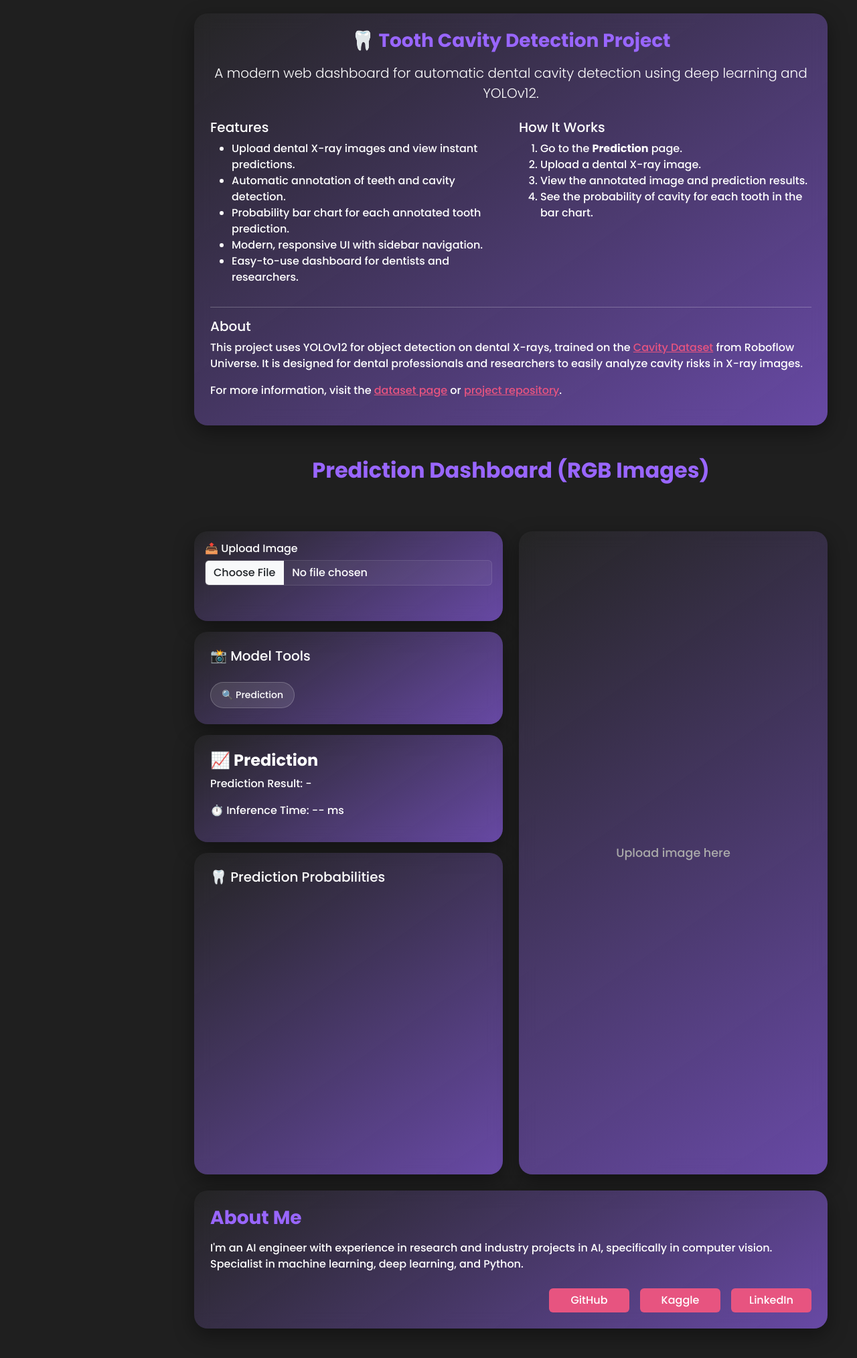
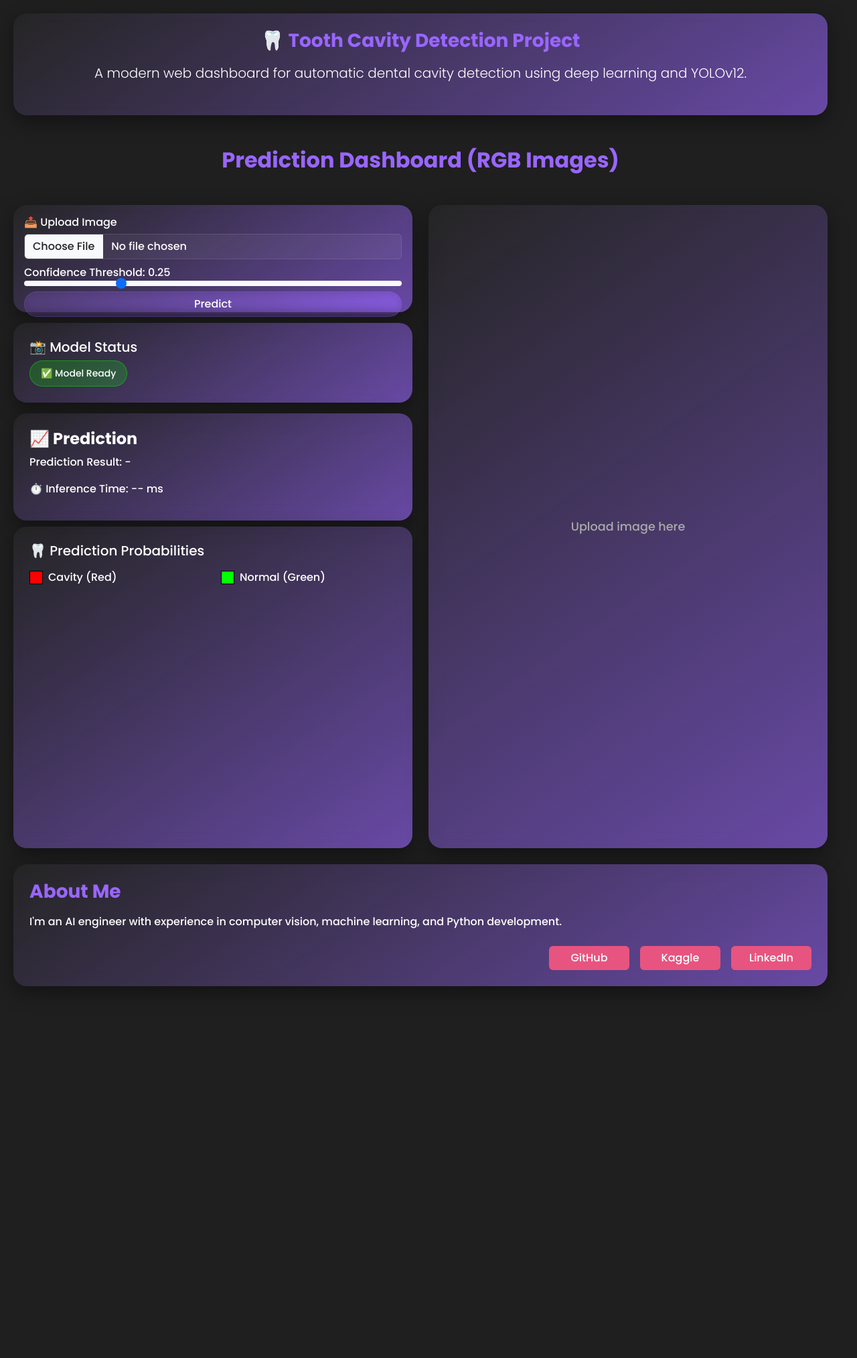
Before and after one commit to DanialSoleimany/YOLOv12-Tooth-Cavity-Detection, a Flask app: page / in a window 1280 px wide. Shown: the whole page at 67% size. After the commit the page ends 1472 px from the top, so only its background shows below. Run offline with Flask 3, Linux system fonts and the light colour scheme.

Commit message:
App structures being corrected

```diff
--- a/app.py
+++ b/app.py
@@ -1,16 +1,195 @@
-from flask import Flask, render_template, request, redirect, url_for
+from flask import Flask, render_template, request, jsonify, send_file
+from ultralytics import YOLO
+import cv2
+import os
+import time
+from datetime import datetime
 
 app = Flask(__name__)
 
-@app.route('/', methods=['GET', 'POST'])
+# === CONFIGURATION ===
+MODEL_PATH = 'models/best.pt'  # Path to your YOLO model
+CONFIDENCE_THRESHOLD = 0.25
+UPLOAD_FOLDER = 'temp_uploads'
+RESULTS_FOLDER = 'results'
+ANNOTATIONS_FOLDER = 'annotations'
+
+# Ensure folders exist
+os.makedirs(UPLOAD_FOLDER, exist_ok=True)
+os.makedirs(RESULTS_FOLDER, exist_ok=True)
+os.makedirs(ANNOTATIONS_FOLDER, exist_ok=True)
+
+# === CLASSES (modify for your dataset) ===
+CLASS_NAMES = ['cavity', 'normal']  # index 0 = cavity, index 1 = normal
+
+
+# === Load YOLO model ===
+try:
+    model = YOLO(MODEL_PATH)
+    print(f"✅ Model loaded from {MODEL_PATH}")
+except Exception as e:
+    print(f"❌ Error loading model: {e}")
+    model = None
+
+
+def predict_with_yolo(image_path, conf_threshold=0.25):
+    """
+    Run YOLO prediction and return annotated image + detection data
+    """
+    if model is None:
+        raise Exception("Model not loaded")
+
+    img_bgr = cv2.imread(str(image_path))
+    if img_bgr is None:
+        raise Exception("Could not load image")
+
+    original_size = (img_bgr.shape[1], img_bgr.shape[0])
+
+    # YOLO prediction
+    start_time = time.time()
+    results = model.predict(source=str(image_path), conf=conf_threshold, verbose=False)
+    inference_time = (time.time() - start_time) * 1000
+
+    annotated_img = img_bgr.copy()
+    detections = []
+
+    if results[0].boxes is not None:
+        for idx, box in enumerate(results[0].boxes, start=1):
+            cls_id = int(box.cls)
+            confidence = float(box.conf)
+            x1, y1, x2, y2 = map(int, box.xyxy[0])
+            class_name = CLASS_NAMES[cls_id] if cls_id < len(CLASS_NAMES) else f"class_{cls_id}"
+
+            # Cavity = red, Normal = green
+            color = (0, 0, 255) if cls_id == 0 else (0, 255, 0)  # 0=cavity (red), 1=normal (green)
+
+            # Draw rectangle
+            cv2.rectangle(annotated_img, (x1, y1), (x2, y2), color, 2)
+
+            # Draw object number
+            cv2.putText(annotated_img, str(idx), (x1, y1 - 5),
+                        cv2.FONT_HERSHEY_SIMPLEX, 0.7, (255, 255, 255), 2)
+
+            # Probabilities array: [cavity_prob, normal_prob]
+            probs = [0.0, 0.0]
+            if cls_id == 0:  # cavity
+                probs[0] = confidence
+            elif cls_id == 1:  # normal
+                probs[1] = confidence
+
+            detections.append({
+                'object_id': idx,
+                'class_id': cls_id,
+                'class_name': class_name,
+                'confidence': confidence,
+                'bbox': [x1, y1, x2, y2],
+                'probabilities': probs
+            })
+
+    return annotated_img, detections, inference_time, original_size
+
+
+def save_predictions_to_file(detections, original_image_size, filename):
+    """Save predictions in YOLO text format"""
+    width, height = original_image_size
+    annotation_file = os.path.join(ANNOTATIONS_FOLDER, f"{filename}.txt")
+
+    with open(annotation_file, 'w') as f:
+        for detection in detections:
+            cls_id = detection['class_id']
+            x1, y1, x2, y2 = detection['bbox']
+
+            center_x = ((x1 + x2) / 2) / width
+            center_y = ((y1 + y2) / 2) / height
+            bbox_width = (x2 - x1) / width
+            bbox_height = (y2 - y1) / height
+
+            f.write(f"{cls_id} {center_x:.6f} {center_y:.6f} {bbox_width:.6f} {bbox_height:.6f} {detection['confidence']:.6f}\n")
+
+    return annotation_file
+
+
+def save_annotated_image(img_bgr, filename):
+    """Save annotated image to results folder"""
+    timestamp = datetime.now().strftime("%Y%m%d_%H%M%S")
+    result_filename = f"{filename}_{timestamp}_predicted.jpg"
+    result_path = os.path.join(RESULTS_FOLDER, result_filename)
+    cv2.imwrite(result_path, img_bgr)
+    return result_path
+
+
+@app.route('/', methods=['GET'])
 def home():
-    if request.method == 'POST':
-        # Handle uploaded image or model (placeholder)
-        image = request.files.get('image')
-        model = request.files.get('model')
-        # Process and return result
-        return render_template('index.html', prediction="Bird", time="23ms")
     return render_template('index.html')
 
+
+@app.route('/api/predict', methods=['POST'])
+def api_predict():
+    print("Received prediction request")
+    if 'image' not in request.files:
+        print("No image in request files")
+        return jsonify({'error': 'No image provided'}), 400
+
+    image_file = request.files['image']
+    if image_file.filename == '':
+        print("Empty filename")
+        return jsonify({'error': 'No image selected'}), 400
+
+    try:
+        print(f"Processing image: {image_file.filename}")
+        original_filename = os.path.splitext(image_file.filename)[0]
+        temp_path = os.path.join(UPLOAD_FOLDER, image_file.filename)
+        image_file.save(temp_path)
+        print(f"Image saved to: {temp_path}")
+
+        conf_threshold = float(request.form.get('confidence', CONFIDENCE_THRESHOLD))
+        print(f"Confidence threshold: {conf_threshold}")
+
+        annotated_img, detections, inference_time, original_size = predict_with_yolo(temp_path, conf_threshold)
+        print(f"Prediction completed: {len(detections)} detections")
+        saved_image_path = save_annotated_image(annotated_img, original_filename)
+        annotation_file_path = save_predictions_to_file(detections, original_size, original_filename)
+
+        os.remove(temp_path)
+
+        return jsonify({
+            'detections': detections,
+            'inference_time_ms': round(inference_time, 2),
+            'num_detections': len(detections),
+            'confidence_threshold': conf_threshold,
+            'saved_image_path': os.path.basename(saved_image_path),
+            'annotation_file_path': os.path.basename(annotation_file_path)
+        })
+
+    except Exception as e:
+        return jsonify({'error': str(e)}), 500
+
+
+@app.route('/download/image/<filename>')
+def download_image(filename):
+    file_path = os.path.join(RESULTS_FOLDER, filename)
+    if os.path.exists(file_path):
+        return send_file(file_path, as_attachment=False)
+    return jsonify({'error': 'File not found'}), 404
+
+
+@app.route('/download/annotation/<filename>')
+def download_annotation(filename):
+    file_path = os.path.join(ANNOTATIONS_FOLDER, filename)
+    if os.path.exists(file_path):
+        return send_file(file_path, as_attachment=True, mimetype='text/plain')
+    return jsonify({'error': 'File not found'}), 404
+
+
+@app.route('/api/classes', methods=['GET'])
+def get_classes():
+    return jsonify({
+        'classes': CLASS_NAMES,
+        'num_classes': len(CLASS_NAMES)
+    })
+
+
 if __name__ == '__main__':
-    app.run(debug=True)
+    if model is None:
+        print("⚠️ Warning: Model not loaded.")
+    app.run(debug=True, host='0.0.0.0', port=5000)
--- a/static/scripts.js
+++ b/static/scripts.js
@@ -1,3 +1,5 @@
+// showSection function removed - not needed for this layout
+
 function previewImage(event) {
   const file = event.target.files[0];
   if (file && file.type.startsWith('image/')) {
@@ -13,13 +15,6 @@ function previewImage(event) {
   }
 }
 
-function showSection(sectionId) {
-  document.querySelectorAll('.sidebar a').forEach(a => a.classList.remove('active'));
-  document.getElementById('btn-' + sectionId).classList.add('active');
-  document.querySelectorAll('.section').forEach(s => s.classList.remove('active'));
-  document.getElementById(sectionId).classList.add('active');
-}
-
 function removeImage() {
   document.getElementById('preview-img').src = '#';
   document.getElementById('image-box').style.display = 'none';
@@ -28,31 +23,126 @@ function removeImage() {
   fileInput.value = '';
 }
 
-function updateProbabilityChart(labels, probabilities) {
+function updateProbabilityChart(detections) {
+  const labels = detections.map(d => `Obj ${d.object_id} (${d.class_name})`);
+  const cavityProbs = detections.map(d => d.probabilities[0]); // red
+  const normalProbs = detections.map(d => d.probabilities[1]); // green
+
   const ctx = document.getElementById('probabilityChart').getContext('2d');
   if (window.probChart) window.probChart.destroy();
+
   window.probChart = new Chart(ctx, {
     type: 'bar',
     data: {
       labels: labels,
-      datasets: [{
-        label: 'Probability',
-        data: probabilities,
-        backgroundColor: '#9966ff',
-        borderRadius: 8,
-      }]
+      datasets: [
+        {
+          label: 'Cavity (Red)',
+          data: cavityProbs,
+          backgroundColor: 'rgba(255, 0, 0, 0.8)',
+          borderColor: 'rgba(255, 0, 0, 1)',
+          borderWidth: 1
+        },
+        {
+          label: 'Normal (Green)',
+          data: normalProbs,
+          backgroundColor: 'rgba(0, 255, 0, 0.8)',
+          borderColor: 'rgba(0, 255, 0, 1)',
+          borderWidth: 1
+        }
+      ]
     },
     options: {
       responsive: true,
       plugins: {
-        legend: { display: false },
-        title: { display: false }
+        title: {
+          display: true,
+          text: 'Prediction Probabilities (Red=Cavity, Green=Normal)',
+          font: { size: 14, weight: 'bold' }
+        },
+        legend: {
+          position: 'top',
+          labels: {
+            usePointStyle: true,
+            padding: 20
+          }
+        }
       },
       scales: {
-        y: { beginAtZero: true, max: 1 }
+        y: {
+          beginAtZero: true,
+          max: 1,
+          title: { display: true, text: 'Confidence Score' }
+        },
+        x: {
+          title: { display: true, text: 'Detected Objects' }
+        }
       }
     }
   });
 }
-// Example usage (replace with real data after prediction):
-// updateProbabilityChart(['Tooth 1', 'Tooth 2', 'Tooth 3'], [0.85, 0.42, 0.67]);
+
+function sendPrediction() {
+  const fileInput = document.querySelector('input[name="image"]');
+  if (!fileInput.files.length) {
+    alert("Please select an image first.");
+    return;
+  }
+
+  const formData = new FormData();
+  formData.append("image", fileInput.files[0]);
+  formData.append("confidence", document.getElementById("confidence").value);
+
+  document.getElementById("prediction-result").textContent = "Processing...";
+  document.getElementById("inference-time").textContent = "-- ms";
+
+  fetch("/api/predict", {
+    method: "POST",
+    body: formData
+  })
+  .then(response => {
+    if (!response.ok) {
+      throw new Error(`HTTP error! status: ${response.status}`);
+    }
+    return response.json();
+  })
+  .then(data => {
+    if (data.error) {
+      alert("Error: " + data.error);
+      document.getElementById("prediction-result").textContent = "-";
+      return;
+    }
+
+    // Count detections by class
+    const cavityCount = data.detections.filter(d => d.class_id === 0).length;
+    const normalCount = data.detections.filter(d => d.class_id === 1).length;
+
+    document.getElementById("prediction-result").textContent =
+      data.num_detections > 0
+        ? `${data.num_detections} objects detected (${cavityCount} cavity, ${normalCount} normal)`
+        : "No objects detected";
+
+    document.getElementById("inference-time").textContent =
+      `${data.inference_time_ms} ms`;
+
+    if (data.detections.length > 0) {
+      updateProbabilityChart(data.detections);
+    } else {
+      updateProbabilityChart([]);
+    }
+
+    if (data.saved_image_path) {
+      const annotatedImageUrl = `/download/image/${data.saved_image_path}`;
+      const imgElement = document.getElementById("preview-img");
+      imgElement.src = annotatedImageUrl + `?t=${new Date().getTime()}`;
+      imgElement.style.display = "block";
+      document.getElementById("image-placeholder").style.display = "none";
+      document.getElementById("image-box").style.display = "block";
+    }
+  })
+  .catch(err => {
+    console.error("Prediction error:", err);
+    alert("An error occurred while predicting: " + err.message);
+    document.getElementById("prediction-result").textContent = "-";
+  });
+}
--- a/static/styles.css
+++ b/static/styles.css
@@ -7,45 +7,21 @@ body {
   display: flex;
 }
 
-.sidebar {
-  position: fixed;
-  top: 0;
-  left: 0;
-  bottom: 0;
-  width: 250px;
-  padding: 20px;
-  background: linear-gradient(145deg, #23234a 60%, #9966ff 100%);
-  color: #fff;
-  border-right: 1px solid rgba(255,255,255,0.08);
-  z-index: 100;
+/* === Section visibility === */
+.section {
+  display: block;
 }
 
-.sidebar h5 {
-  margin-bottom: 1.5rem;
-  font-weight: 500;
-  color: #fff;
+.section.active {
+  display: block;
 }
 
-.sidebar a {
-  display: block;
-  padding: 10px 15px;
-  margin-bottom: 10px;
-  color: #fff;
-  text-decoration: none;
-  border-radius: 999px;
-  transition: background 0.3s, color 0.3s;
-  font-weight: 500;
-}
-
-.sidebar a.active, .sidebar a:hover {
-  background: rgba(153,102,255,0.25);
-  color: #fff;
-}
+/* Sidebar removed - not needed for this layout */
 
 /* === محتوای اصلی === */
 .main-content {
-  margin-left: 270px;
   padding: 20px;
+  width: 100%;
 }
 
 /* === کارت‌ها === */
--- a/templates/index.html
+++ b/templates/index.html
@@ -9,67 +9,48 @@
   <link rel="stylesheet" href="{{ url_for('static', filename='styles.css') }}">
 </head>
 <body>
-  <div class="main-content container-fluid" style="min-height: 100vh; display: flex; align-items: center;">
+  <div class="main-content container-fluid" style="min-height: 100vh;">
     <div class="row g-4 w-100 justify-content-center" style="max-width: 100vw;">
-      <!-- Home Section (merged Home + About) -->
-      <div id="home" class="section active">
-        <div class="col-12">
+
+      <!-- Home Section -->
+      <div id="home" class="col-12">
         <div class="card p-4 mb-4">
           <h3 class="mb-3 text-center" style="font-weight:700; color:#9966ff;">🦷 Tooth Cavity Detection Project</h3>
           <p class="lead text-center mb-4">A modern web dashboard for automatic dental cavity detection using deep learning and YOLOv12.</p>
-            <div class="row">
-              <div class="col-md-6">
-                <h5>Features</h5>
-                <ul>
-                  <li>Upload dental X-ray images and view instant predictions.</li>
-                  <li>Automatic annotation of teeth and cavity detection.</li>
-                  <li>Probability bar chart for each annotated tooth prediction.</li>
-                  <li>Modern, responsive UI with sidebar navigation.</li>
-                  <li>Easy-to-use dashboard for dentists and researchers.</li>
-                </ul>
-              </div>
-              <div class="col-md-6">
-                <h5>How It Works</h5>
-                <ol>
-                  <li>Go to the <b>Prediction</b> page.</li>
-                  <li>Upload a dental X-ray image.</li>
-                  <li>View the annotated image and prediction results.</li>
-                  <li>See the probability of cavity for each tooth in the bar chart.</li>
-                </ol>
         </div>
       </div>
-            <hr>
-            <h5>About</h5>
-            <p>This project uses YOLOv12 for object detection on dental X-rays, trained on the <a href="https://universe.roboflow.com/roboflow-100/cavity-rs0uf" target="_blank" style="color:#e75480; font-weight:500;">Cavity Dataset</a> from Roboflow Universe. It is designed for dental professionals and researchers to easily analyze cavity risks in X-ray images.</p>
-            <p>For more information, visit the <a href="https://universe.roboflow.com/roboflow-100/cavity-rs0uf" target="_blank" style="color:#e75480; font-weight:500;">dataset page</a> or <a href="https://github.com/your-repo-url" target="_blank" style="color:#e75480; font-weight:500;">project repository</a>.</p>
-          </div>
-        </div>
-      </div>
+
       <!-- Prediction Section Title -->
       <div class="col-12">
         <h2 class="mb-4 text-center" style="font-weight:700; color:#9966ff;">Prediction Dashboard (RGB Images)</h2>
       </div>
-      <!-- Prediction Section (classic stacked layout) -->
-      <div id="prediction" class="section">
+
+      <!-- Prediction Section -->
+      <div id="prediction" class="col-12">
         <div class="row g-4 align-items-stretch">
-          <div class="col-12">
-            <!-- Removed: <h3 class="mb-4 text-center" style="font-weight:700; color:#9966ff;">🦷 Tooth Cavity Prediction Dashboard</h3> -->
-          </div>
-          <!-- LEFT COLUMN: Three stacked cards -->
+          <!-- LEFT COLUMN -->
           <div class="col-lg-6 d-flex flex-column">
             <div class="d-flex flex-column" style="height: 480px;">
-              <!-- Upload -->
+
+              <!-- Upload Card -->
               <div class="card p-3 position-relative" style="height:160px; margin-bottom:16px;">
                 <h6>📤 Upload Image</h6>
                 <input type="file" name="image" class="form-control" accept="image/*" onchange="previewImage(event)" required>
+                <label for="confidence" class="mt-2">Confidence Threshold: <span id="conf-value">0.25</span></label>
+                <input type="range" id="confidence" min="0" max="1" step="0.01" value="0.25" class="form-range" oninput="document.getElementById('conf-value').textContent=this.value">
+                <button type="button" class="btn btn-custom mt-2" onclick="sendPrediction()">Predict</button>
               </div>
+
               <!-- Tools -->
               <div class="card p-4 d-flex flex-column justify-content-between" style="height:160px; margin-bottom:16px;">
-                <h5>📸 Model Tools</h5>
+                <h5>📸 Model Status</h5>
                 <div class="d-flex flex-wrap gap-2">
-                  <div class="clickable-section" onclick="showSection('prediction')">🔍 Prediction</div>
+                  <div style="padding: 8px 16px; background-color: rgba(0, 255, 0, 0.2); border: 1px solid rgba(0, 255, 0, 0.4); border-radius: 20px; font-size: 14px;">
+                    ✅ Model Ready
                   </div>
                 </div>
+              </div>
+
               <!-- Prediction Result -->
               <div class="card p-4 d-flex flex-column justify-content-between prediction-section" style="height:160px; margin-bottom:16px;">
                 <div class="row flex-grow-1 align-items-center prediction-row">
@@ -85,13 +66,32 @@
                 </div>
               </div>
             </div>
-            <!-- Probability Bar Chart (separated, same height as right) -->
+
+            <!-- Probability Bar Chart -->
             <div class="card p-4 flex-grow-0" style="height:480px;">
               <h5 class="mb-3">🦷 Prediction Probabilities</h5>
-              <canvas id="probabilityChart" height="400"></canvas>
+
+              <!-- Color Legend -->
+              <div class="row mb-3">
+                <div class="col-6">
+                  <div class="d-flex align-items-center">
+                    <div style="width: 20px; height: 20px; background-color: #ff0000; border: 1px solid #000; margin-right: 8px;"></div>
+                    <span style="font-weight: 500;">Cavity (Red)</span>
                   </div>
                 </div>
-          <!-- RIGHT COLUMN: IMAGE DISPLAY -->
+                <div class="col-6">
+                  <div class="d-flex align-items-center">
+                    <div style="width: 20px; height: 20px; background-color: #00ff00; border: 1px solid #000; margin-right: 8px;"></div>
+                    <span style="font-weight: 500;">Normal (Green)</span>
+                  </div>
+                </div>
+              </div>
+
+              <canvas id="probabilityChart" height="350"></canvas>
+            </div>
+          </div>
+
+          <!-- RIGHT COLUMN: Image Display -->
           <div class="col-lg-6">
             <div class="card p-3 h-100 d-flex justify-content-center align-items-center position-relative" style="height: 480px;">
               <span id="image-placeholder" style="color:#aaa; font-size:1.1rem; position:absolute; left:0; right:0; top:50%; transform:translateY(-50%); text-align:center;">Upload image here</span>
@@ -103,12 +103,12 @@
           </div>
         </div>
       </div>
+
       <!-- About Me Section -->
-      <div id="about-me" class="section active">
-        <div class="col-12">
+      <div id="about-me" class="col-12">
         <div class="card p-4 mb-4 text-start">
           <h3 class="mb-3" style="font-weight:700; color:#9966ff;">About Me</h3>
-            <p class="mb-4">I'm an AI engineer with experience in research and industry projects in AI, specifically in computer vision. Specialist in machine learning, deep learning, and Python.</p>
+          <p class="mb-4">I'm an AI engineer with experience in computer vision, machine learning, and Python development.</p>
           <div class="d-flex gap-3 justify-content-end">
             <a href="https://github.com/DanialSoleimany" target="_blank" class="btn about-btn" style="min-width:120px; font-weight:500;">GitHub</a>
             <a href="https://www.kaggle.com/dankok" target="_blank" class="btn about-btn" style="min-width:120px; font-weight:500;">Kaggle</a>
@@ -119,9 +119,6 @@
     </div>
   </div>
 
-    <!-- Remove footer -->
-  </div>
-
   <!-- JavaScript -->
   <script src="https://cdn.jsdelivr.net/npm/chart.js"></script>
   <script src="{{ url_for('static', filename='scripts.js') }}"></script>
```
Lines whose indentation alone changed are shown as unchanged.
